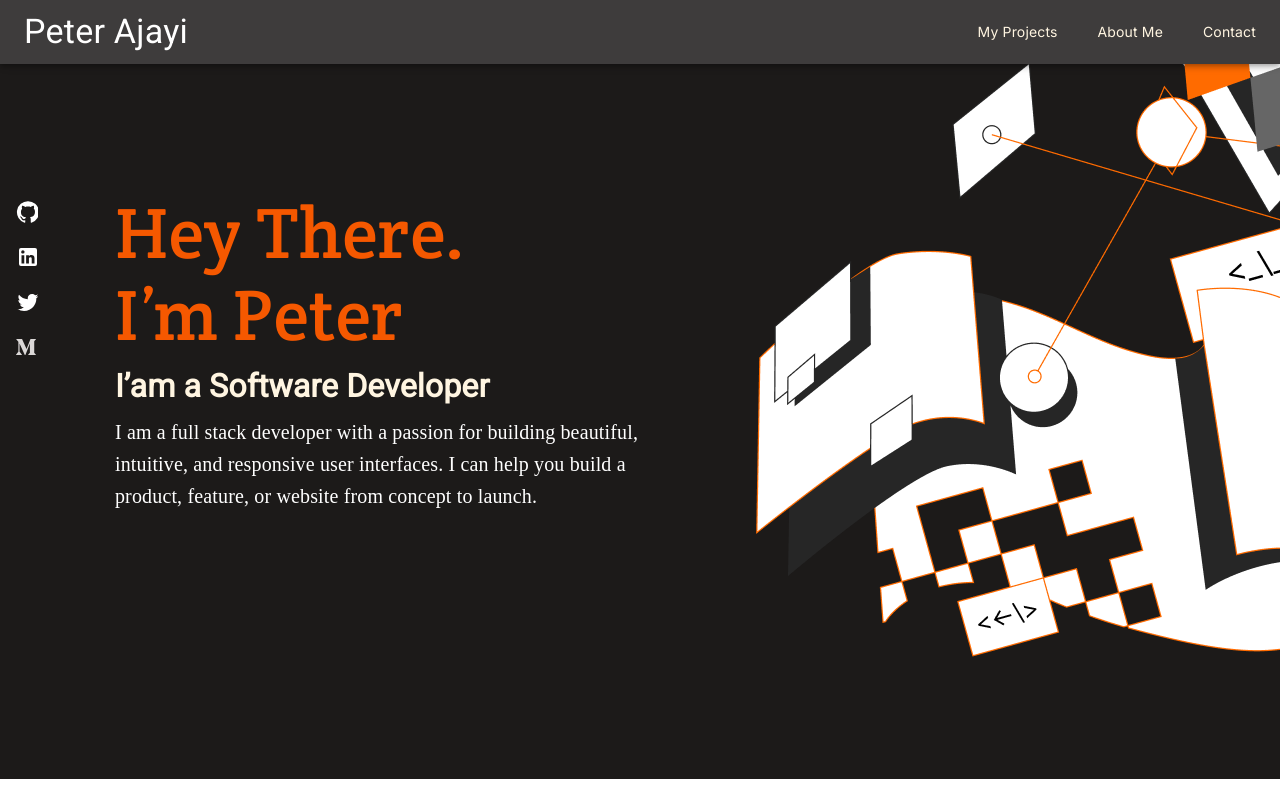
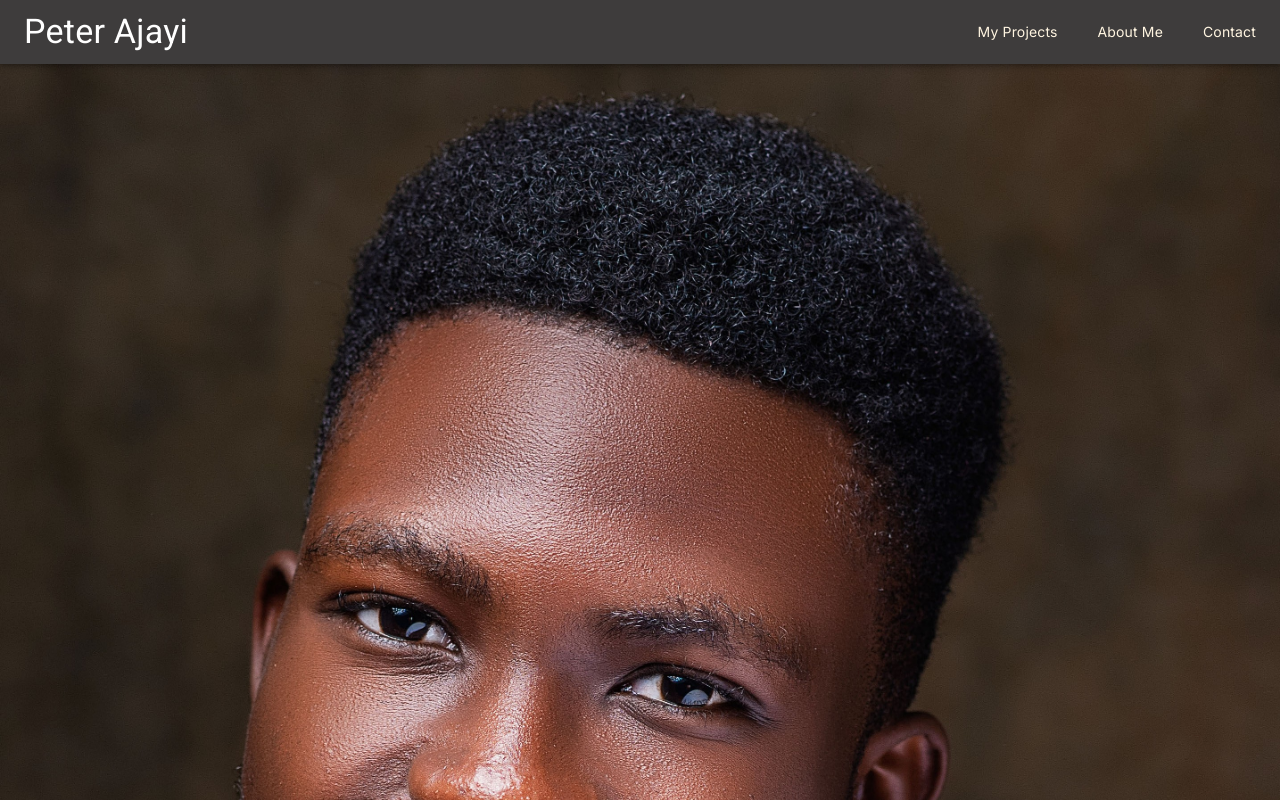
Before and after one commit to peterdgreat/My-Personal-Website, a React (Create React App) app: page / in a window 1280 px wide. Shown: the top 800 px of the page. Built offline with nearby package versions, Linux system fonts and the light colour scheme.

Commit message:
added headshot

```diff
--- a/src/components/Hero.js
+++ b/src/components/Hero.js
@@ -7,6 +7,7 @@ import ListItem from '@mui/material/ListItem';
 import ListItemIcon from '@mui/material/ListItemIcon';
 import { makeStyles } from '@material-ui/core/styles';
 import medium from '../assets/medium.svg';
+import HeadShot from '../assets/slack.jpg';
 
 const useStyles = makeStyles({
   icon: {
@@ -46,8 +47,10 @@ export default function Hero() {
   ];
   return (
     <div className="home-bg w-100 ">
+      <div className="headshot-container">
+        <img className="headshot img-fluid" src={HeadShot} alt="headshot" />
+      </div>
       <div className=" w-100 h-100 d-flex align-items-start justify-content-end home ">
-
         <section className="d-flex flex-md-column s-container">
           {socialMedia.map((link) => (
             <ListItem button key={link.id}>
```
Also changed, not shown: src/assets/slack.jpg (added).
